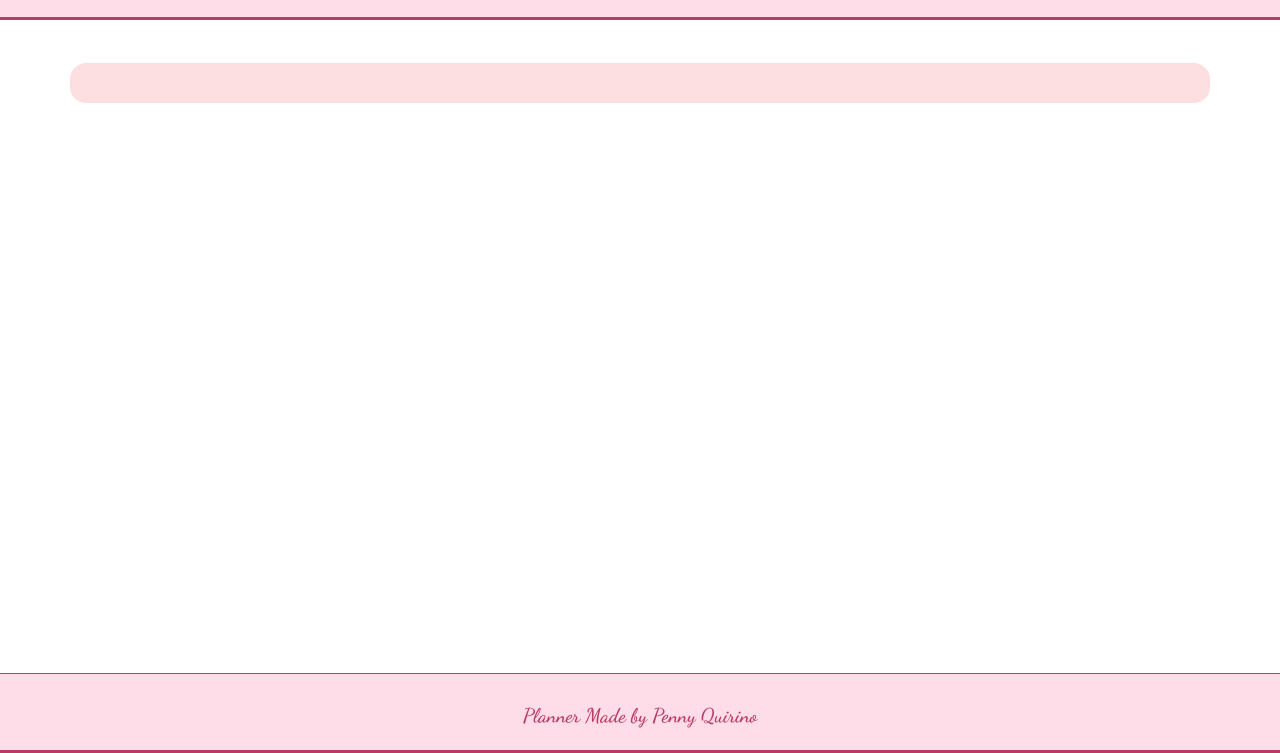
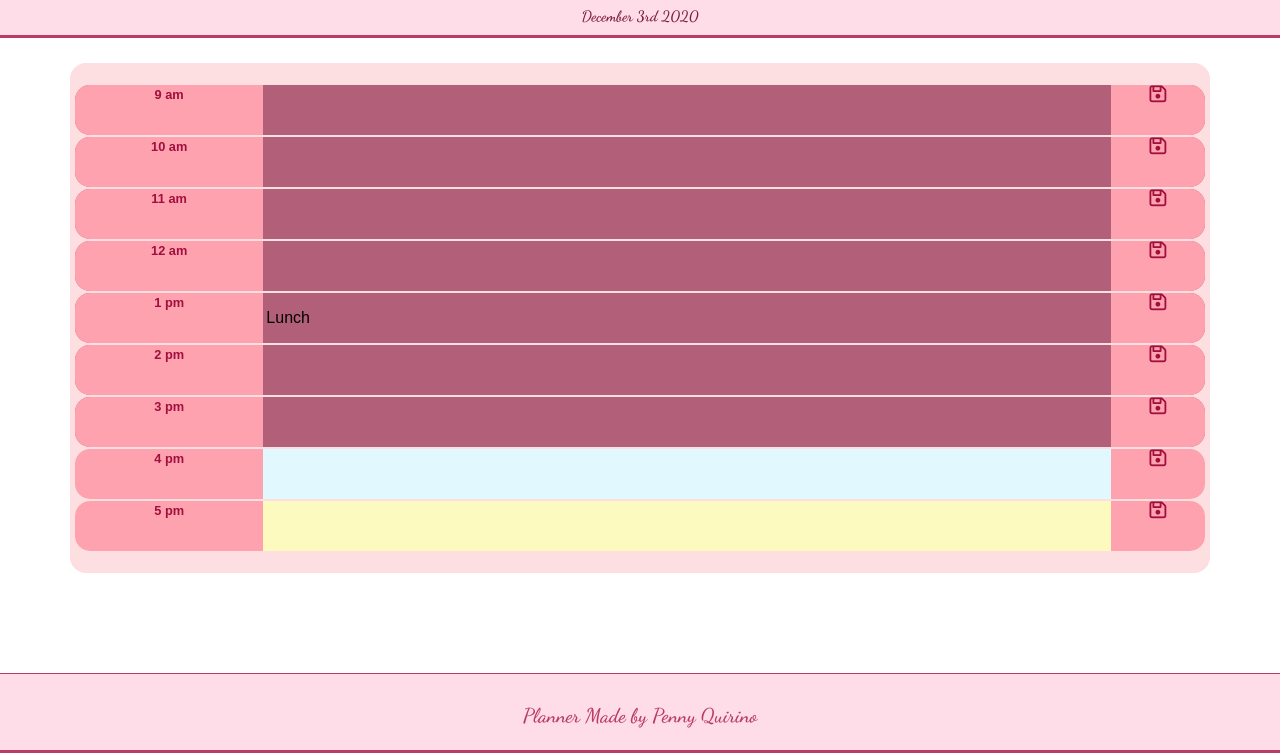
Before and after one commit to pennyquirino/Daily-Planner, a plain HTML site: page index.html in a window 1280 px wide. Shown: the part 47-800 px from the top of the page. Drawn offline with nearby package versions, Linux system fonts and the light colour scheme; files that its build step writes are made by us from their sources.

Commit message:
adjusted relative links for css and js files

```diff
--- a/index.html
+++ b/index.html
@@ -10,7 +10,7 @@
 
     <link rel="stylesheet" href="https://stackpath.bootstrapcdn.com/bootstrap/4.3.1/css/bootstrap.min.css" integrity="sha384-ggOyR0iXCbMQv3Xipma34MD+dH/1fQ784/j6cY/iJTQUOhcWr7x9JvoRxT2MZw1T" crossorigin="anonymous">
     <script src="https://kit.fontawesome.com/6cbff65fb8.js" crossorigin="anonymous"></script>
-    <link rel="stylesheet" href="style.css">
+    <link rel="stylesheet" href="styles/style.css">
 
 
     <title>Day Planner</title>
@@ -35,6 +35,6 @@
 
     <script src="https://cdnjs.cloudflare.com/ajax/libs/jquery/3.2.1/jquery.min.js"></script>
     <script src="https://cdnjs.cloudflare.com/ajax/libs/moment.js/2.24.0/moment.js" integrity="sha256-H9jAz//QLkDOy/nzE9G4aYijQtkLt9FvGmdUTwBk6gs=" crossorigin="anonymous"></script>
-    <script src='./script.js'></script>
+    <script src='script/script.js'></script>
   </body>
 </html>
```
